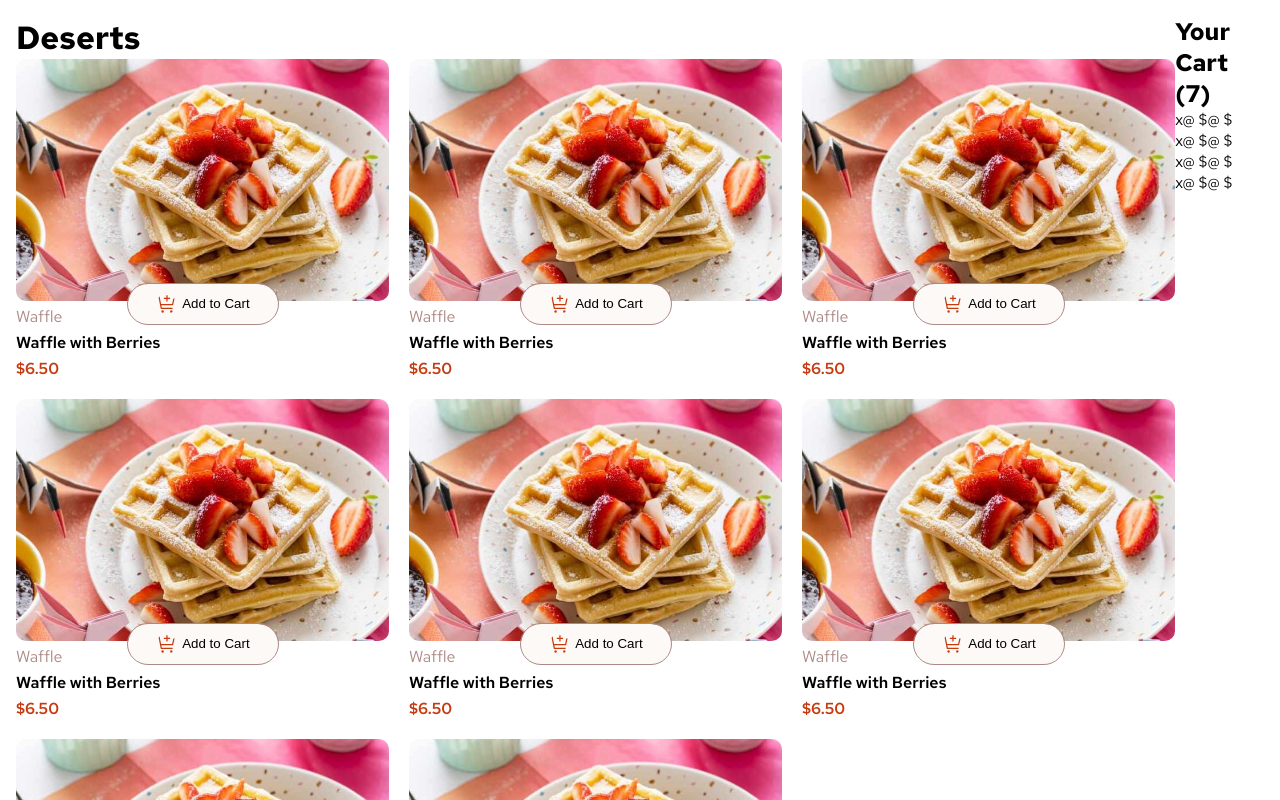
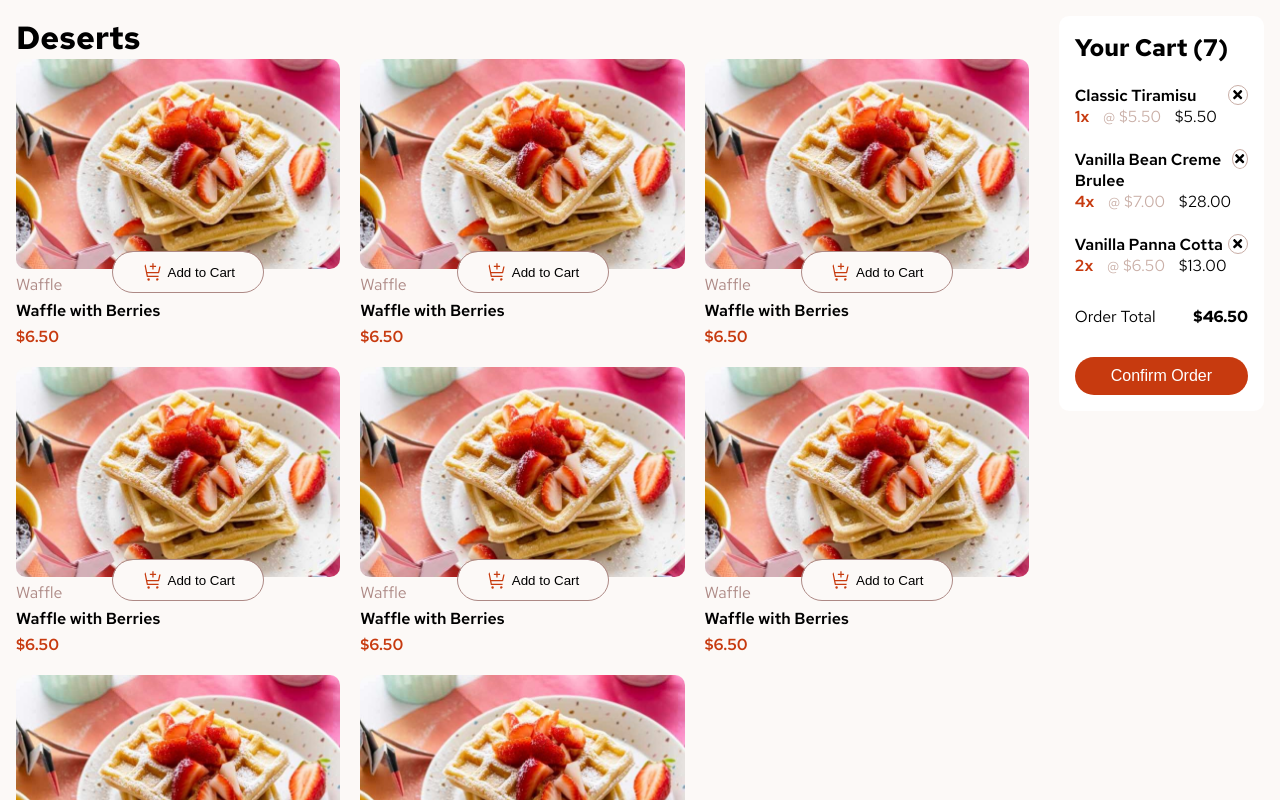
Before and after one commit to mukwende2000/product-list-fem, a React (Vite) app: page / in a window 1280 px wide. Shown: the top 800 px of the page. Built offline with nearby package versions, Linux system fonts and the light colour scheme.

Commit message:
add cart IU

```diff
--- a/package.json
+++ b/package.json
@@ -11,7 +11,8 @@
   },
   "dependencies": {
     "react": "^19.2.0",
-    "react-dom": "^19.2.0"
+    "react-dom": "^19.2.0",
+    "react-icons": "^5.6.0"
   },
   "devDependencies": {
     "@eslint/js": "^9.39.1",
--- a/src/App.jsx
+++ b/src/App.jsx
@@ -1,6 +1,7 @@
 import classes from './App.module.css'
 import ProductCard from './components/ProductCard'
 import CartItem from './components/CartItem'
+import Cart from './components/Cart'
 
 function App() {
 
@@ -19,15 +20,7 @@ function App() {
           <ProductCard />
         </ul>
       </div>
-      <div>
-        <h2>Your Cart (7)</h2>
-        <ul>
-          <CartItem />
-          <CartItem />
-          <CartItem />
-          <CartItem />
-        </ul>
-      </div>
+      <Cart />
     </main>
   )
 }
--- a/src/App.module.css
+++ b/src/App.module.css
@@ -1,6 +1,8 @@
 @media (min-width: 768px) {
     .main {
         display: flex;
+        gap: 30px;
+        align-items: start;
     }
 
     .productList {
--- /dev/null
+++ b/src/components/Cart.jsx
@@ -0,0 +1,24 @@
+import classes from './Cart.module.css'
+import CartItem from './CartItem'
+
+
+function Cart() {
+    return (
+        <div className={classes.cart}>
+            <h2>Your Cart (7)</h2>
+            <ul>
+                <CartItem productName='Classic Tiramisu' quantity='1' price='5.50' totalPrice='5.50' />
+                <CartItem productName='Vanilla Bean Creme Brulee' quantity='4' price='7.00' totalPrice='28.00' />
+                <CartItem productName='Vanilla Panna Cotta' quantity='2' price='6.50' totalPrice='13.00' />
+            </ul>
+            <div className={classes.totalOrder}>
+                <p>Order Total</p>
+                <p>$46.50</p>
+            </div>
+            <button className={classes.confirmBtn}>
+                Confirm Order
+            </button>
+        </div>
+    )
+}
+export default Cart
--- /dev/null
+++ b/src/components/Cart.module.css
@@ -0,0 +1,26 @@
+.cart {
+    background-color: var(--color-white);
+    padding: 16px;
+    border-radius: 10px;
+    flex-basis: 30%;
+}
+
+.totalOrder {
+    margin-block: 30px;
+    display: flex;
+    justify-content: space-between;
+}
+
+.totalOrder p:last-of-type {
+    font-weight: 900;
+}
+
+.confirmBtn {
+    width: 100%;
+    border: none;
+    background-color: var(--color-red);
+    color: var(--color-white);
+    border-radius: 20px;
+    padding-block: 10px;
+    font-size: 1rem;
+}
--- a/src/components/CartItem.jsx
+++ b/src/components/CartItem.jsx
@@ -1,14 +1,21 @@
+import { FaTimes } from 'react-icons/fa'
 import classes from './CartItem.module.css'
 
 function CartItem({ productName, quantity, price, totalPrice }) {
     return (
-        <li>
-            <span>{productName}</span>
-            <p>
-                <span>{quantity}x</span>
-                <span>@ ${price}</span>
-                <span>@ ${totalPrice}</span>
-            </p>
+        <li className={classes.cartItem}>
+            <div>
+
+                <span className={classes.productName}>{productName}</span>
+                <p>
+                    <span className={classes.quantity}>{quantity}x</span>
+                    <span className={classes.price}> @ ${price}</span>
+                    <span className={classes.totalPrice}> ${totalPrice}</span>
+                </p>
+            </div>
+            <button className={classes.delBtn}>
+                <FaTimes />
+            </button>
         </li>
     )
 }
--- a/src/components/CartItem.module.css
+++ b/src/components/CartItem.module.css
@@ -0,0 +1,35 @@
+.cartItem {
+    display: flex;
+    justify-content: space-between;
+    margin-top: 22px;
+}
+
+.productName {
+    font-weight: 600;
+}
+
+.price {
+    color: var(--color-rose-300);
+}
+
+.totalPrice {
+    margin-left: 10px;
+    font-weight: 400;
+}
+
+.quantity {
+    margin-right: 10px;
+    color: var(--color-red);
+    font-weight: 600;
+}
+
+.delBtn {
+    background-color: transparent;
+    border: 1px solid var(--color-rose-300);
+    display: flex;
+    justify-content: center;
+    align-items: center;
+    width: 20px;
+    height: 20px;
+    border-radius: 50%;
+}
--- a/src/index.css
+++ b/src/index.css
@@ -3,6 +3,7 @@
   padding: 0;
   box-sizing: border-box;
 
+  --color-white: hsl(0, 100%, 100%);
   --color-red: hsl(14, 86%, 42%);
   --color-greed: hsl(159, 69%, 38%);
   --color-rose-50: hsl(20, 50%, 98%);
@@ -15,9 +16,12 @@
 
 body {
   font-family: "Red Hat Text", sans-serif;
+  background-color: var(--color-rose-50);
 }
 
-
+button {
+  cursor: pointer;
+}
 
 main {
   width: 100%;
```
Also changed, not shown: 1 other file (tests, documents, lock files or other folders).
